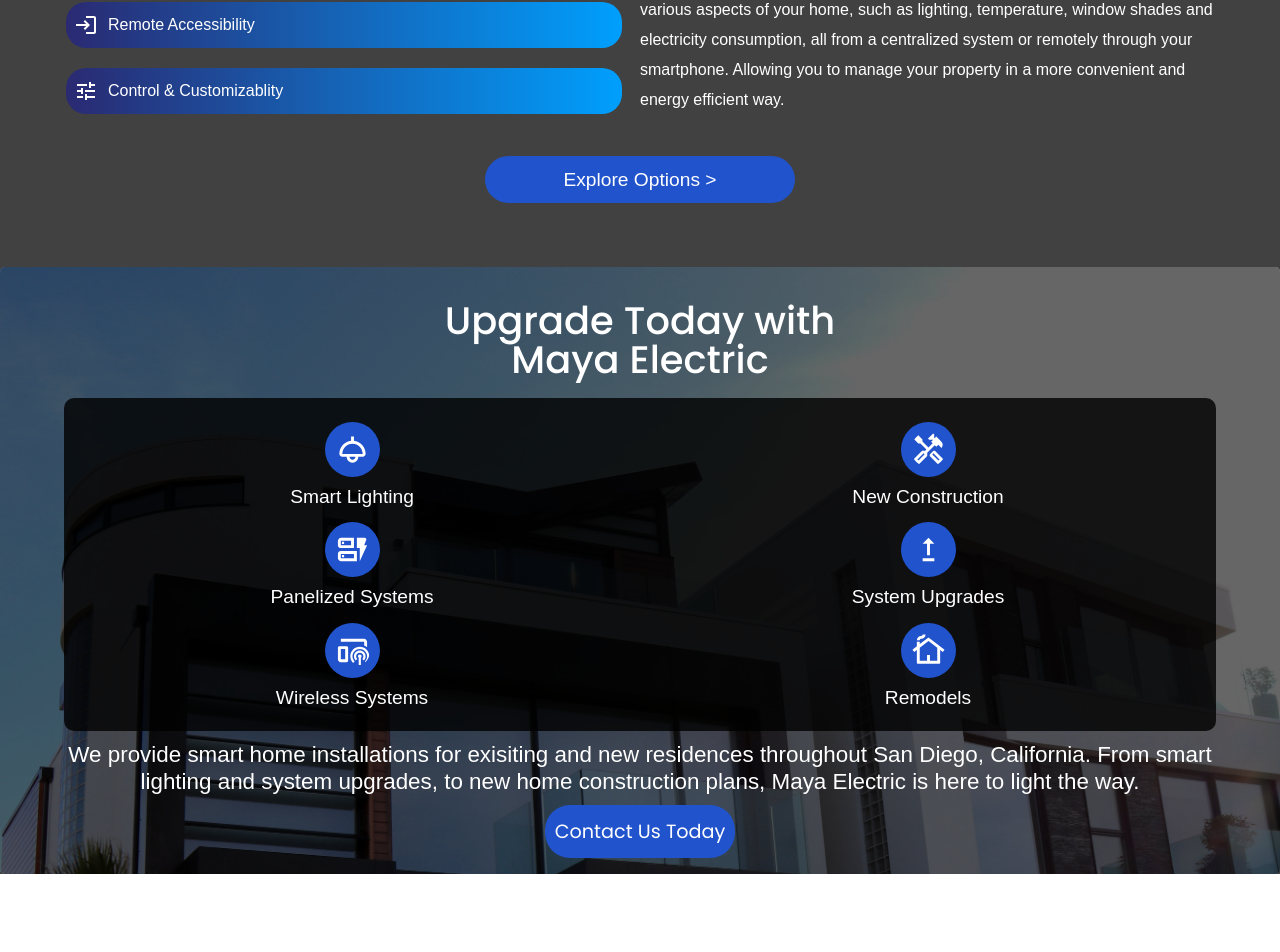
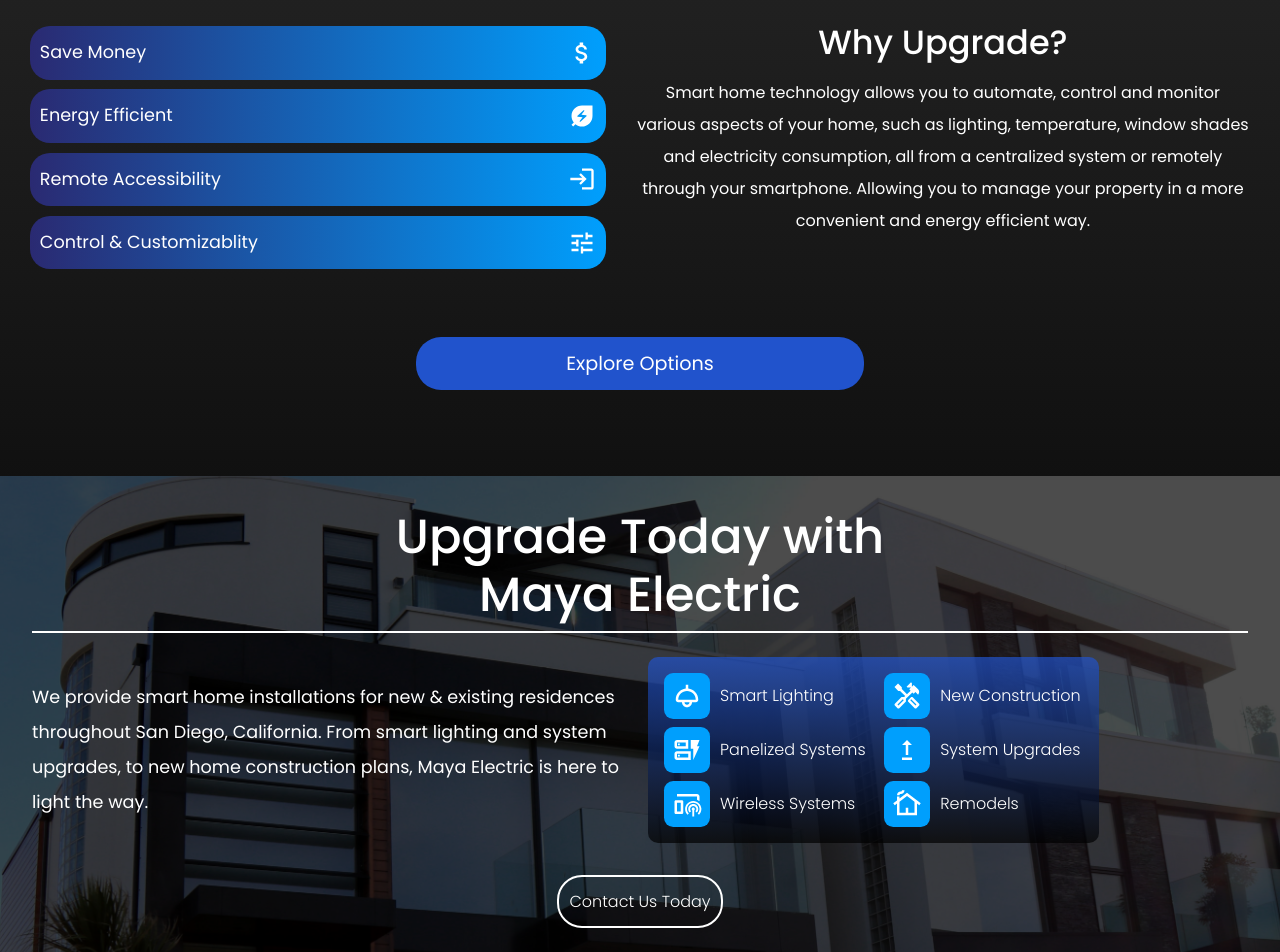
Before and after one commit to bluegause/maya-electrical, a React (Create React App) app: page / in a window 1280 px wide. Shown: the part 971-1923 px from the top of the page. Before the commit the page ends 1845 px from the top, so only its background shows below. Built offline with nearby package versions, Linux system fonts and the light colour scheme.

Commit message:
Animations/Styling Home Page

```diff
--- a/package.json
+++ b/package.json
@@ -10,6 +10,7 @@
     "@testing-library/jest-dom": "^5.16.5",
     "@testing-library/react": "^13.4.0",
     "@testing-library/user-event": "^13.5.0",
+    "aos": "^2.3.4",
     "hamburger-react": "^2.5.0",
     "normalize.css": "^8.0.1",
     "react": "^18.2.0",
--- a/src/App.css
+++ b/src/App.css
@@ -1,6 +1,6 @@
 body {
     font-family: 'Poppins', sans-serif;
-    background: linear-gradient(to bottom, #2153CC, black);
+    background: linear-gradient(to bottom, #414141, black);
     margin: 0 auto;
 }
 
--- /dev/null
+++ b/src/assets/AssetsIndex.js
@@ -0,0 +1,11 @@
+import interiorBackground from "./homeInterior.jpg";
+import exteriorBackground from './home.jpg';
+import Transparentlogo from './mayalogo-trnsprnt.png';
+import logoCity from './mayalogo-city.png'
+
+export {
+    interiorBackground,
+    exteriorBackground,
+    Transparentlogo,
+    logoCity
+}
--- a/src/index.css
+++ b/src/index.css
@@ -32,6 +32,7 @@
 
 body {
 	line-height: 1;
+    overflow-x: hidden;
 }
 
 ol, ul {
--- a/src/pages/Home/Home.js
+++ b/src/pages/Home/Home.js
@@ -1,26 +1,23 @@
-import React from "react";
-import interior from "../../assets/homeInterior.jpg"
+import React, { useEffect } from "react";
+import Aos from 'aos';
+import 'aos/dist/aos.css';
+import { interiorBackground, exteriorBackground, logoCity } from "../../assets/AssetsIndex";
 import { Link, NavLink } from "react-router-dom";
-import MoneyIcon from '@mui/icons-material/AttachMoney';
-import LoginIcon from '@mui/icons-material/Login';
-import TuneIcon from '@mui/icons-material/Tune';
-import home from '../../assets/home.jpg';
-import logo from '../../assets/mayalogo-trnsprnt.png';
-import { Icon } from "@mui/material";
-import LightIcon from '@mui/icons-material/LightOutlined';
-import PanelIcon from '@mui/icons-material/DynamicFormOutlined';
-import WirelessIcon from '@mui/icons-material/BroadcastOnHomeOutlined';
-import ToolsIcon from '@mui/icons-material/HandymanOutlined';
-import UpgradeIcon from '@mui/icons-material/UpgradeOutlined';
-import HouseIcon from '@mui/icons-material/CottageOutlined';
-
+import { Leaf, Icon, Light, Panel, Wireless, Tools, Upgrade, House, Money, Login, Tune } from "../PageIndex";
 import "./home.css";
 
+
+
 const Home = () => {
+
+    useEffect(() => {
+        Aos.init({ duration: "1500"});
+    }, [])
+
     return (
         <>
-            <div className="home-hero" style={{backgroundImage: `url(${interior})`}}>
-                <div className="home-header">
+            <div className="home-hero" style={{backgroundImage: `url(${interiorBackground})`}}>
+                <div className="home-header" data-aos-duration="4000" data-aos = "fade-in">
                     <h1>
                         Elevate <br/>
                         Your <br/>
@@ -28,7 +25,8 @@
                     </h1>
                     <p>
                         With Maya Electric's Smart Home Installations, <br/>
-                        You can Unlock the Full Potential of Your Home.
+                        You can Unlock the Full Potential of Your Home <br/>
+                        Today.
                     </p>
                     <div className="button-container">
                         <NavLink to="/contact" className="contact-link"><button className="contact-btn color">Schedule Today</button></NavLink>
@@ -36,96 +34,114 @@
                     </div>
                 </div>
             </div>
-            <section className="home-one__container">
+
+
+            <section className="home-one__container" data-aos = "slide-up">
                 <h3>Technology Meets <br/>
-                    Efficiency.
+                    <i>Efficiency</i>.
                 </h3>
                 <hr/>
                 <div className="home-one__content">
                     <div className="icon-container">
-                        <div className="icon">
-                            <Icon component={MoneyIcon} />
-                            <p>Save Money</p>
+                        <div className="icon"  data-aos = "slide-right">
+                            <p className="icon-typography">Save Money</p>
+                            <Icon component={Money} sx={{fontSize: '28px', marginRight: '10px'}}/>
                         </div>
-                        <div className="icon">
-                            <Icon component={LoginIcon} />
-                            <p>Remote Accessibility</p>
+
+                        <div className="icon" data-aos = "slide-right" data-aos-duration="2005">
+                            <p className="icon-typography">Energy Efficient</p>
+                            <Icon component={Leaf} sx={{fontSize: '28px', marginRight: '10px'}}/>
+
                         </div>
-                        <div className="icon last">
-                            <Icon component={TuneIcon} />
-                            <p>Control & Customizablity</p>
+
+                        <div className="icon" data-aos = "slide-right"data-aos-duration="2010">
+                            <p className="icon-typography">Remote Accessibility</p>
+                            <Icon component={Login} sx={{fontSize: '28px', marginRight: '10px'}}/>
+
+                        </div>
+
+                        <div className="icon last" data-aos = "slide-right" data-aos-duration="2015">
+                            <p className="icon-typography">Control & Customizablity</p>
+                                <Icon component={Tune} sx={{fontSize: '28px', marginRight: '10px'}}/>
                         </div>
                     </div>
-
-                    <p>
-                        With the advancement of technology and hardware, you've never felt more in control.
+                    <div className="home-one__info" data-aos = "slide-left">
+                        <p className="home-1__heading">
+                            Why Upgrade?
+                        </p>
+                        <p className="home1-text">
                             Smart home technology allows you to automate, control and monitor various aspects of your home,
                             such as lighting, temperature, window shades and electricity consumption, all from a centralized system or remotely through your smartphone.
                             Allowing you to manage your property in a more convenient and energy efficient way.
-
                         </p>
 
                     </div>
-                <Link to="/services" style={{textDecoration: "none"}}>
-                    <p className="home-one-button">Explore Options > </p>
+                </div>
+                <div className="services-button" data-aos = "fade-in">
+                    <Link to="/services" className="services-routing" style={{textDecoration: "none"}}>
+                        <button className="home-one-button">Explore Options</button>
                     </Link>
+                </div>
             </section>
-            <section className="home-two">
-                <div className="home2-background" style={{backgroundImage: `url(${home})`}}>
-                    <div className="home2-container">
 
+
+            <section className="home2-bg" alt='exterior of house background' style={{backgroundImage: `url(${exteriorBackground})`}}>
+                <div className="home-two">
                     <h4 className="home2-header">
                         Upgrade Today with <br/>
                         Maya Electric
                     </h4>
+                    <hr  style={{background: "white"}}/>
+                    <div className="home2-container">
+
+                        <p className="icons-p">
+                            We provide smart home installations for new & existing residences throughout San Diego, California.
+                            From smart lighting and system upgrades, to new home construction plans, Maya Electric is here to light the way.
+                        </p>
 
                         <div className="body-icons-container">
                             <section className="icons-section">
+
                                 <div className="body-icon">
-                                    <LightIcon className="body-item" sx={{fontSize: "35px"}} />
+                                    <Light className="body-item" sx={{fontSize: "30px"}} />
                                     <p className="icon-text">Smart Lighting</p>
                                 </div>
+
                                 <div className="body-icon">
-                                    <PanelIcon className="body-item"  sx={{fontSize: "35px"}} />
+                                    <Panel className="body-item"  sx={{fontSize: "30px"}} />
                                     <p className="icon-text">Panelized Systems</p>
+                                </div>
 
-                                </div>
                                 <div className="body-icon">
-                                    <WirelessIcon className="body-item"  sx={{fontSize: "35px"}} />
+                                    <Wireless className="body-item"  sx={{fontSize: "30px"}} />
                                     <p className="icon-text">Wireless Systems</p>
-
                                 </div>
                             </section>
                             <section className="icons-section">
                                 <div className="body-icon">
-                                    <ToolsIcon className="body-item"  sx={{fontSize: "35px"}} />
+                                    <Tools className="body-item"  sx={{fontSize: "30px"}} />
                                     <p className="icon-text">New Construction</p>
 
                                 </div>
                                 <div className="body-icon">
-                                    <UpgradeIcon className="body-item"  sx={{fontSize: "35px"}} />
+                                    <Upgrade className="body-item"  sx={{fontSize: "30px"}} />
                                     <p className="icon-text">System Upgrades</p>
 
                                 </div>
                                 <div className="body-icon">
-                                    <HouseIcon className="body-item"  sx={{fontSize: "35px"}} />
+                                    <House className="body-item"  sx={{fontSize: "30px"}} />
                                     <p className="icon-text">Remodels</p>
 
                                 </div>
                             </section>
                         </div>
-                        <div className="home2-bottom">
-                            <p className="icons-p">
-                                We provide smart home installations for exisiting and new residences throughout San Diego, California.
-                                From smart lighting and system upgrades, to new home construction plans, Maya Electric is here to light the way.
-                            </p>
-                            <Link to="/contact">
-                                <button className="contact-us">
+                    </div>
+                    <div className="home2-contact-button">
+                        <Link to="/contact" className="contact-link">
+                            <button className="home2-contact-us">
                                 Contact Us Today
                             </button>
                         </Link>
-                        </div>
-
                     </div>
                 </div>
             </section>
--- a/src/pages/Home/home.css
+++ b/src/pages/Home/home.css
@@ -1,13 +1,15 @@
 .home-hero {
     width: 100%;
+    height: 95vh;
     background-size:cover;
     background-position: center center;
     background-repeat: no-repeat;
 }
 
-.home-hero .home-header {
+    .home-header {
         max-width: 100%;
-    padding: 9em 4em 7em 4em;
+        height: 100%;
+        padding: 0 4em 0 4em;
         display: flex;
         flex-direction: column;
         align-items: center;
@@ -17,7 +19,8 @@
     }
 
 
-.home-header h1 {
+
+        h1 {
             color: white;
             width: 100%;
             font-family: inherit;
@@ -25,7 +28,9 @@
             font-weight: 600;
             text-align: left;
             line-height: 1em;
+
         }
+
 
         .home-header p {
             color: white;
@@ -39,7 +44,7 @@
             margin: .5em 0;
         }
 
-.home-header .button-container {
+        .button-container {
             display: flex;
             width: 100%;
             justify-content: center;
@@ -49,7 +54,7 @@
             margin-top: .5em;
         }
 
-.home-header .button-container .contact-link .contact-btn {
+            .contact-link .contact-btn {
                 font-family: "Poppins", sans-serif;
                 color: white;
                 border: 2px solid #FFFFFF;
@@ -64,210 +69,238 @@
 /* HOME-ONE SECTION */
 
 .home-one__container {
-    background-color: #414141;
-    max-width: 100%;
-    padding: 2em 0 4em 0;
-    font-family: 'Poppins Condensed', sans-serif;
+    width: 100%;
+    margin: 3em 0;
 }
     .home-one__container h3 {
-        font-size: 2.4em;
+            font-size: 3em;
             font-weight: 500;
             text-align: center;
-        width: 95%;
+            line-height: 1.2em;
+            width: 100%;
+            padding-bottom: .5em;
             margin: 0 auto;
             color: white;
             font-family: 'Poppins', sans-serif;
             background: linear-gradient(to right, #FFFFFF, #009FFD, #2A2A72);
-        background-clip: text;
                 -webkit-text-fill-color: transparent;
                 -webkit-background-clip: text;
+                background-clip: text;
         }
 
-.home-one__container hr {
-        width: 80%;
+    h3 i {
+        font-style: italic;
+    }
+
+    hr {
+            width: 95%;
             background-color: #FFFFFF;
             background: linear-gradient(to right, #FFFFFF, #009FFD, #2A2A72);
             height: 2px;
             border: none;
-        margin-top: .75em;
+            margin: 0 auto;
+        }
+/* First Home Section Typography and Icons */
+    .home-one__content {
+        width: 100%;
+        display: flex;
+        align-items: flex-start;
+        justify-content: space-evenly;
+        margin: 3em 0;
     }
 
-.home-one__container .home-one__content {
+        .icon-container {
+            width: 45%;
             display: flex;
-    align-items: center;
+            flex-direction: column;
+            align-items: flex-end;
             justify-content: center;
-    max-width: 100%;
-    margin: 2em 4em;
+
+
         }
 
-.home-one__content .icon-container {
-        display: flex;
-        width: 50%;
-        flex-direction: column;
-        padding: 10px 10px;
-        align-items: center;
-        justify-content: space-evenly;
-    }
-
-    .icon-container .icon {
+            .icon {
                 display: flex;
                 width: 100%;
                 align-items: center;
-        justify-content: flex-start;
+                justify-content: space-between;
                 border: none;
                 border-radius: 20px;
                 color: white;
-        font-size: 18px;
-        padding: 8px;
-        margin-bottom: 20px;
+                padding: .8em 0;
+                margin-bottom: .6em;
                 background: linear-gradient(to left, #009FFD, #2A2A72);
+
             }
 
-    .icon-container .icon p {
-            text-align: left;
-            margin: 0;
+            .icon-typography {
+                text-align: center;
+                font-size: 1.1em;
                 max-width: 100%;
-            padding-left: 10px;
+                margin-left: 10px;
             }
+
             .icon-container .last {
                 margin-bottom: 0;
             }
 
-    .home-one__content p {
-        color: white;
-        font-weight: 200;
-        font-size: 16px;
-        line-height: 30px;
-        max-width: 50%;
-        text-align: left;
-        margin-left: 1rem;
-
+    .home-one__info {
+        width: 48%;
+        display: flex;
+        flex-direction: column;
+        align-items: center;
+        justify-content: center;
     }
 
+        .home-1__heading {
+            color: white;
+            font-size: 2.1em;
+            padding-bottom: .5em;
+            font-weight: 500;
+            text-align: center;
+        }
+
+        .home-one__info .home1-text {
+            text-align: center;
+            overflow-x: hidden;
+            color: white;
+            font-weight: 400;
+            font-size: 1em;
+            line-height: 32px;
+            padding-bottom: 1em;
+        }
+
+    .services-button {
+        width: 100%;
+        margin: 0 auto;
+        text-align: center;
+    }
 
     .home-one-button {
-        max-width: 300px;
         color: white;
-        font-family: 'Poppins Condensed', sans-serif;
+        background: #2153CC;
+        padding: 12px 25px;
         font-size: 1.2em;
-        margin: 0 auto;
-        padding: 14px 5px;
-        text-align: center;
         border-radius: 25px;
-        background: #2153CC;
+        border: none;
+        font-family: 'Poppins', sans-serif;
+        margin: 1em 0 2em 0;
+        width: 35%;
+
     }
 
 /* Second Home Section */
 
-.home-two {
+.home2-bg {
     max-width: 100%;
-
-    background: #414141;
-}
-
-    .home2-background {
-        /* background image styling */
+    background-position: center center;
     background-size: cover;
-        position: center center;
-        background-repeat: no-repeat;
-        width: 100%;
-        margin: 0 auto;
-        border-radius: 5px;
 
 }
 
-    .home2-container {
-        display: flex;
-        justify-content: flex-start;
-        align-content: center;
-        flex-direction: column;
+    .home-two {
+        background-color: rgba(0, 0, 0, .7);
         width: 100%;
-        background-color: rgba(0, 0, 0, .6);
-        border-radius: 5px;
-        padding: 1em 0;
+        padding: 2em 0;
     }
 
         .home2-header {
-            font-size: 2.4em;
-            width: 95%;
+            font-size: 3em;
+            max-width: 100%;
+            line-height: 1.2em;
             font-weight: 500;
             color: white;
             font-family: 'Poppins', sans-serif;
             text-align: center;
             margin: 0 auto;
-            padding: .5em 0;
+            padding-bottom: .5rem;
+            /* background: linear-gradient(to right, #FFFFFF,#009FFD, #2153CC);
+                -webkit-text-fill-color: transparent;
+                -webkit-background-clip: text;
+                background-clip: text; */
         }
 
-        .home-two .body-icons-container {
-            font-family: 'Poppins Condensed', sans-serif;
+        .home2-container {
+            display: grid;
+            grid-template-columns: 1fr 1fr;
+            grid-auto-columns: auto;
+            align-content: center;
+            flex-direction: row;
+            max-width: 100%;
+            margin: 1.5em 2em 2em 2em;
+        }
+
+            .icons-p {
+                color: white;
+                font-weight: 400;
+                font-size: 1.1em;
+                line-height: 35px;
+                width: 100%;
+                text-align: left;
+                padding-right: .5em;
+                margin: auto;
+            }
+
+
+    .body-icons-container {
+        font-family: 'Poppins', sans-serif;
+        display: grid;
+        grid-template-columns: 1fr 1fr;
+        align-items: center;
+        margin: 0 auto;
+        margin-left: .5em;
+        background: linear-gradient( to bottom, rgba(33, 83, 204, 0.7), rgba(0, 0, 0, 0.7));
+        border-radius: 10px;
+        max-width: 100%;
+        padding: .25em .5em;
+    }
+
+        .icons-section {
+            margin: 0 auto;
+            padding: .25em .5em;
+        }
+
+            .body-icon {
+                max-width: 100%;
                 display: flex;
                 flex-direction: row;
-            justify-content: center;
-            align-items: center;
-            width: 100%;
-            margin: 0 auto;
-            width: 90%;
-            background: rgba(0, 0, 0, 0.8);
-            border-radius: 10px;
-            padding: .5em 0;
-        }
-
-            .body-icons-container .icons-section {
-                width: 50%;
-            }
-
-            .icons-section .body-icon {
-                width: 100%;
-                display: flex;
-                flex-direction: column;
                 align-items: center;
                 justify-content: center;
                 color: white;
-                margin: 1em 0;
+                margin: .5em 0;
             }
 
                 .body-item {
-                    padding: 10px;
-                    border-radius: 100%;
-                    background-color: #2153CC;
+
+                    padding: 8px;
+                    border-radius: 20%;
+                    background-color: #009FFD;
                 }
 
                 .icon-text {
-                    padding-top: 10px;
                     width: 100%;
-                    font-size: 1.2em;
+                    font-weight: 300;
+                    font-size: 1em;
+                    text-align: left;
+                    margin-left: 10px;
+                    font-family: 'Poppins', sans-serif;
+                }
+    .home2-contact-button {
+        width: 100%;
+        margin: 0 auto;
         text-align: center;
-                    font-family: 'Poppins Condensed', sans-serif;
     }
 
-        .home2-bottom {
-            display: flex;
-            flex-direction: column;
-            align-items: center;
-            justify-content: center;
-            width: 95%;
-            margin: 0 auto;
-            font-family: 'Poppins Condensed', sans-serif;
-        }
-            .icons-p {
+    .home2-contact-us {
         color: white;
-                text-align: center;
-                margin: 0 auto;
-                font-size: 1.4em;
-                font-weight: 200;
-                padding-top: .5em;
-                line-height: 1.2em;
-            }
-
-            .contact-us {
-                color: white;
-                background: #2153CC;
-                margin-top: .5em;
+        background: transparent;
+        border: 2px solid white;
         padding: 12px 10px;
-                font-size: 1.2em;
+        font-size: 1em;
+        font-weight: 300;
         border-radius: 25px;
-                border: none;
         font-family: 'Poppins', sans-serif;
+        margin: 0 2em;
     }
 
 
@@ -367,3 +400,40 @@
 
     }
 }  */
+
+/* @media screen and (max-width: 930px) {
+    .home-one__content {
+        grid-template-columns: 1fr;
+        margin: 2em;
+    }
+
+    .home-one__content .icon-container {
+
+    }
+
+    .home-one__content .home-one__info{
+            text-align: center;
+            margin-top: 1em;
+            margin-left: 0;
+    }
+
+    .home2-container {
+        grid-template-columns: 1fr;
+        margin: 2em;
+    }
+
+    .home2-container .icons-p {
+        grid-row: 2;
+        text-align: center;
+        margin-top: 1em;
+        line-height: 27px;
+
+    }
+
+    .home2-container .body-icons-container {
+        margin: 0 auto;
+        padding: .5em 1em;
+        width: 80%;
+    }
+
+} */
--- /dev/null
+++ b/src/pages/PageIndex.js
@@ -0,0 +1,26 @@
+// Icons
+import { Icon } from "@mui/material";
+import Leaf from '@mui/icons-material/EnergySavingsLeaf';
+import Light from '@mui/icons-material/LightOutlined';
+import Panel from '@mui/icons-material/DynamicFormOutlined';
+import Wireless from '@mui/icons-material/BroadcastOnHomeOutlined';
+import Tools from '@mui/icons-material/HandymanOutlined';
+import Upgrade from '@mui/icons-material/UpgradeOutlined';
+import House from '@mui/icons-material/CottageOutlined';
+import Money from '@mui/icons-material/AttachMoney';
+import Login from '@mui/icons-material/Login';
+import Tune from '@mui/icons-material/Tune';
+
+export {
+    Leaf,
+    Icon,
+    Light,
+    Panel,
+    Wireless,
+    Tools,
+    Upgrade,
+    House,
+    Money,
+    Login,
+    Tune
+}
```
Also changed, not shown: src/components/NavBar/navbar.css (indentation only), 1 other file (tests, documents, lock files or other folders). Lines whose indentation alone changed are shown as unchanged.
